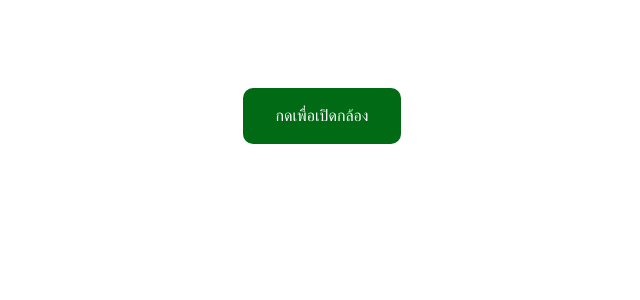
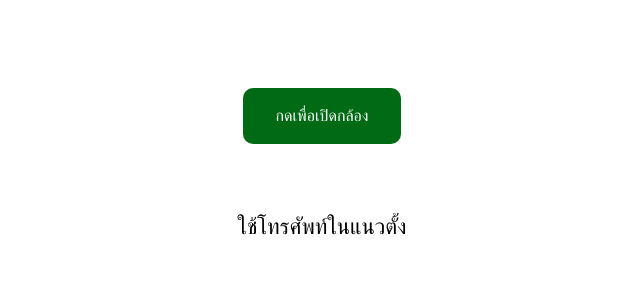
Before and after one commit to Ratchaphon1412/Kasetfair-AR, a Vue app: page /timepod/time-capsule in a window 1280 px wide. Shown: the top 300 px of the page, without its empty margins (318-958 px from the left). Built offline with nearby package versions, Linux system fonts and the light colour scheme; a web font is replaced by a local one; what troisjs would draw is missing.

Commit message:
update landscape:hidden

```diff
--- a/src/views/TimeCapsule.vue
+++ b/src/views/TimeCapsule.vue
@@ -21,6 +21,11 @@
           </ul>
         </div>
 
+        <div class="portrait:hidden">
+            ใช้โทรศัพท์ในแนวตั้ง
+        </div>
+
+        <div class="landscape:hidden">
             <div
             v-if="isCameraOpen"
             v-show="!isLoading"
@@ -73,6 +78,7 @@
                 ref="canvas"
             ></canvas>
             </div>
+        </div>
 
         <!-- <div v-if="isCameraOpen && !isLoading" class="camera-shoot">
           <button type="button" class="button" @click="takePhoto">
@@ -81,6 +87,7 @@
             />
           </button>
         </div> -->
+        <div class="landscape:hidden">
             <div v-if="isCameraOpen && !isLoading" class="change-camera-type">
             <button type="button" class="button" @click="toggleCameraType">
                 <img
@@ -98,6 +105,7 @@
                 src="https://img.icons8.com/material-outlined/50/000000/camera--v2.png"
                 />
             </button>
+            </div>
         </div>
 
         <div v-if="isPhotoTaken && isCameraOpen" class="camera-download">
```
Lines whose indentation alone changed are shown as unchanged.
